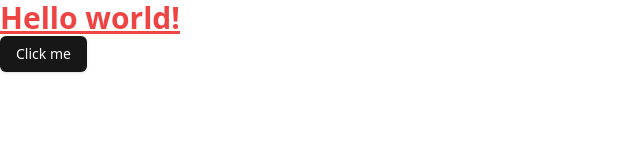
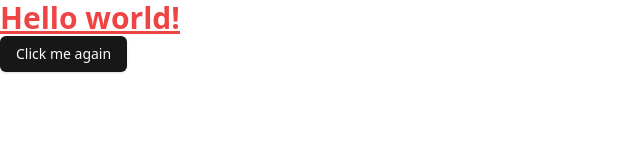
Before and after one commit to vikashssingh/news-update-portal, a React (Vite) app in the folder frontend/: page / in a window 1280 px wide. Shown: the top 160 px of the page, without its empty margins (0-640 px from the left). Built offline with nearby package versions, Linux system fonts and the light colour scheme.

Commit message:
Button updated

```diff
--- a/frontend/src/App.jsx
+++ b/frontend/src/App.jsx
@@ -7,7 +7,7 @@ const App = () => {
       <h1 className="text-3xl font-bold underline text-red-500">
       Hello world!
     </h1>
-    <Button>Click me</Button>
+    <Button>Click me again</Button>
     </div>
   )
 }
```
